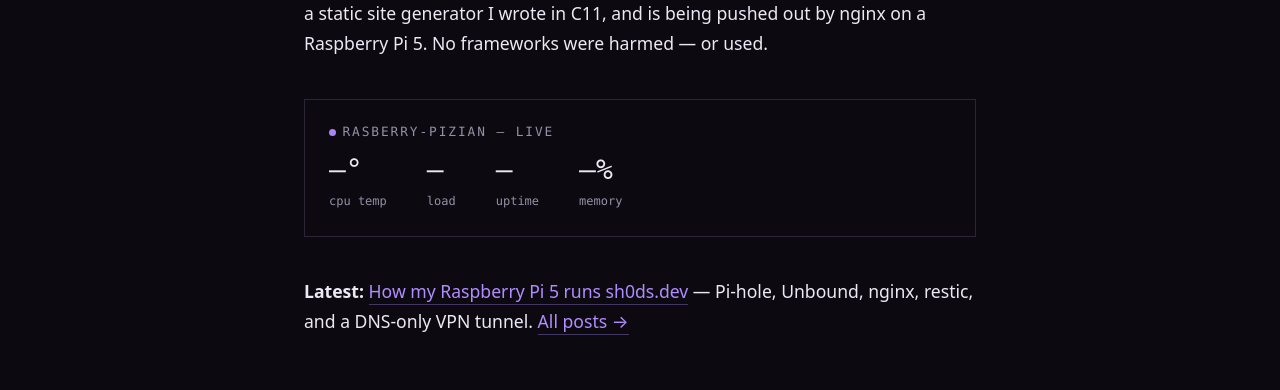
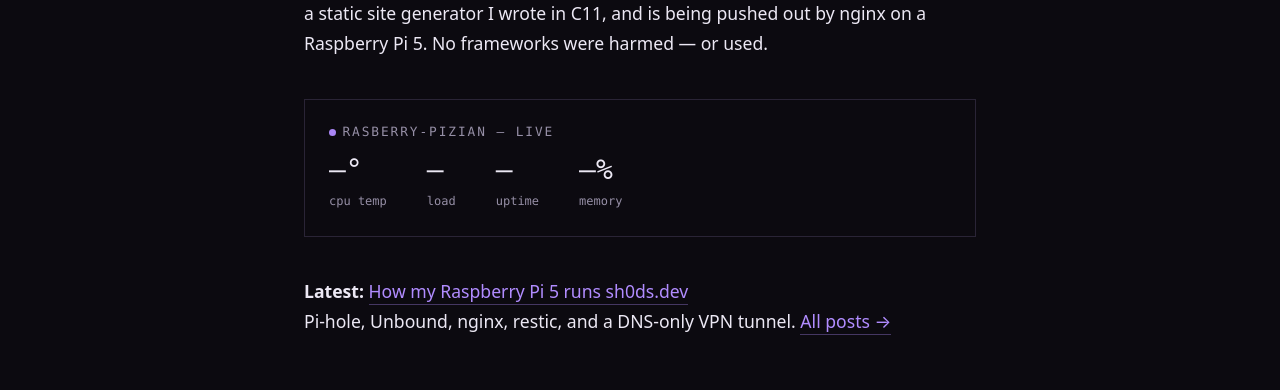
Before and after one commit to sh0ds/website, a plain HTML site: page index.html in a window 1280 px wide. Shown: the part 516-906 px from the top of the page. Drawn offline with Linux system fonts and the light colour scheme; no server answers.

Commit message:
Update index.html

```diff
--- a/index.html
+++ b/index.html
@@ -39,7 +39,7 @@
         <section>
             <p class="out"><strong>Latest:</strong>
             <a href="/blog/pi-setup.html">How my Raspberry Pi 5 runs sh0ds.dev</a>
-            — Pi-hole, Unbound, nginx, restic, and a DNS-only VPN tunnel.
+            <br>Pi-hole, Unbound, nginx, restic, and a DNS-only VPN tunnel.
             <a href="/blog/index.html">All posts →</a></p>
         </section>
 
```
